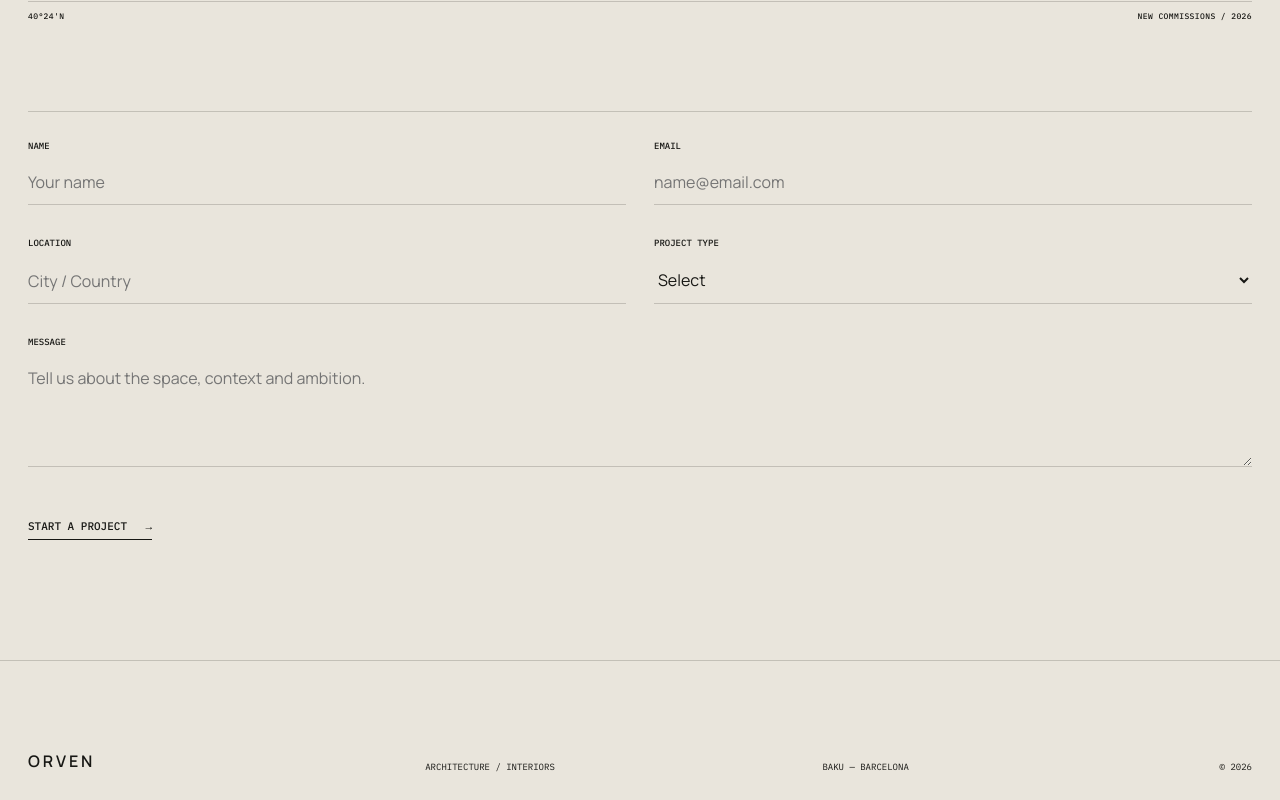
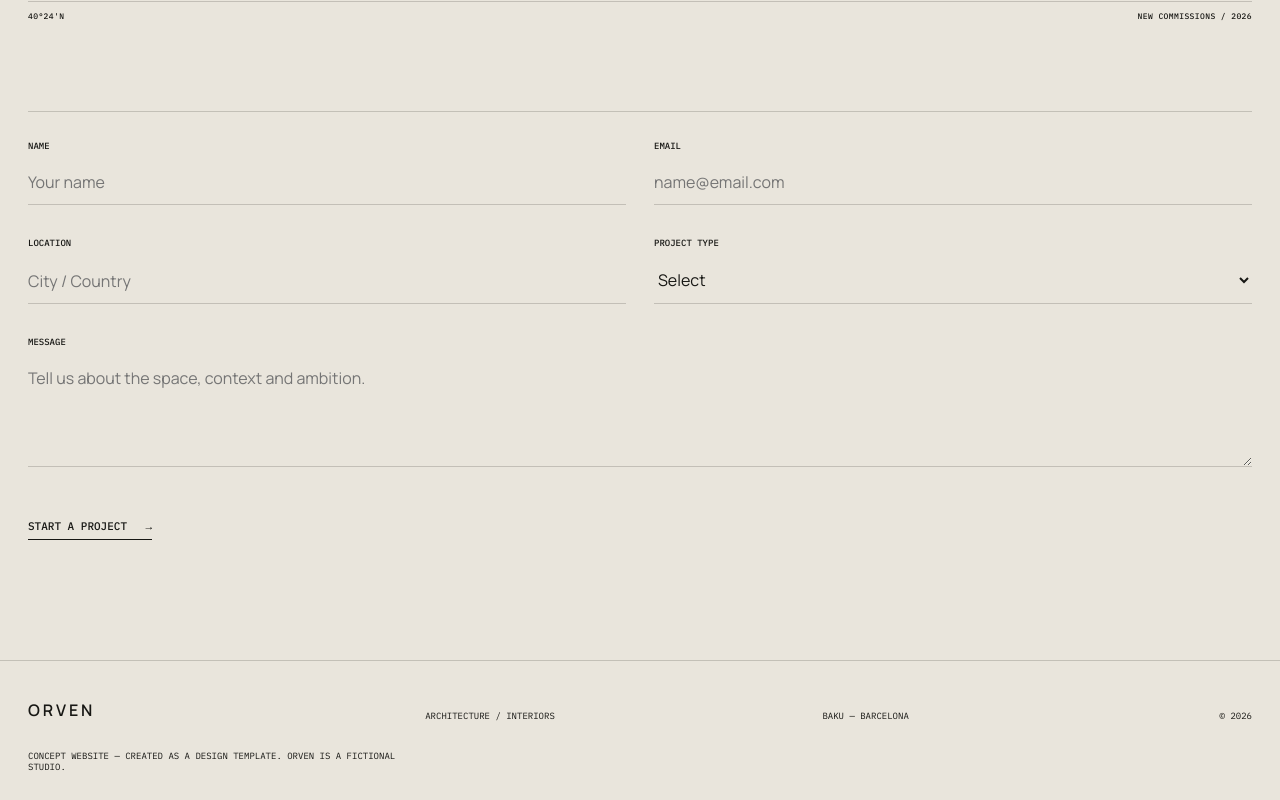
Before and after one commit to qabil05/orven-architecture, a React (Vite) app: page / in a window 1280 px wide. Shown: the part 9632-10432 px from the top of the page. Built offline with nearby package versions, Linux system fonts and the light colour scheme.

Commit message:
Add concept website disclaimer to footer

```diff
--- a/src/main.jsx
+++ b/src/main.jsx
@@ -393,7 +393,15 @@ function ContactBlock() {
 }
 
 function Footer() {
-  return <footer><strong>ORVEN</strong><span>ARCHITECTURE / INTERIORS</span><span>BAKU — BARCELONA</span><span>© 2026</span></footer>;
+  return (
+    <footer>
+      <strong>ORVEN</strong>
+      <span>ARCHITECTURE / INTERIORS</span>
+      <span>BAKU — BARCELONA</span>
+      <span>© 2026</span>
+      <span className="template-note">CONCEPT WEBSITE — CREATED AS A DESIGN TEMPLATE. ORVEN IS A FICTIONAL STUDIO.</span>
+    </footer>
+  );
 }
 
 function Home() {
```
